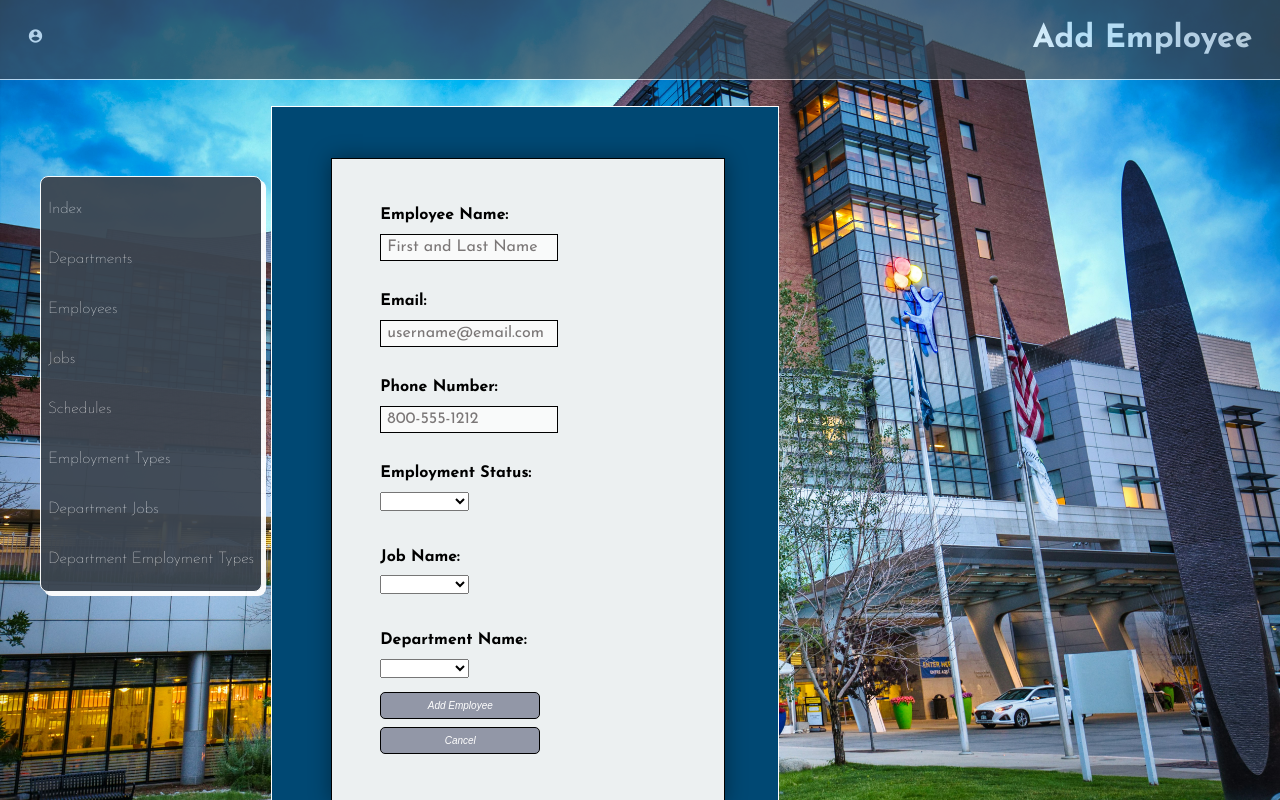
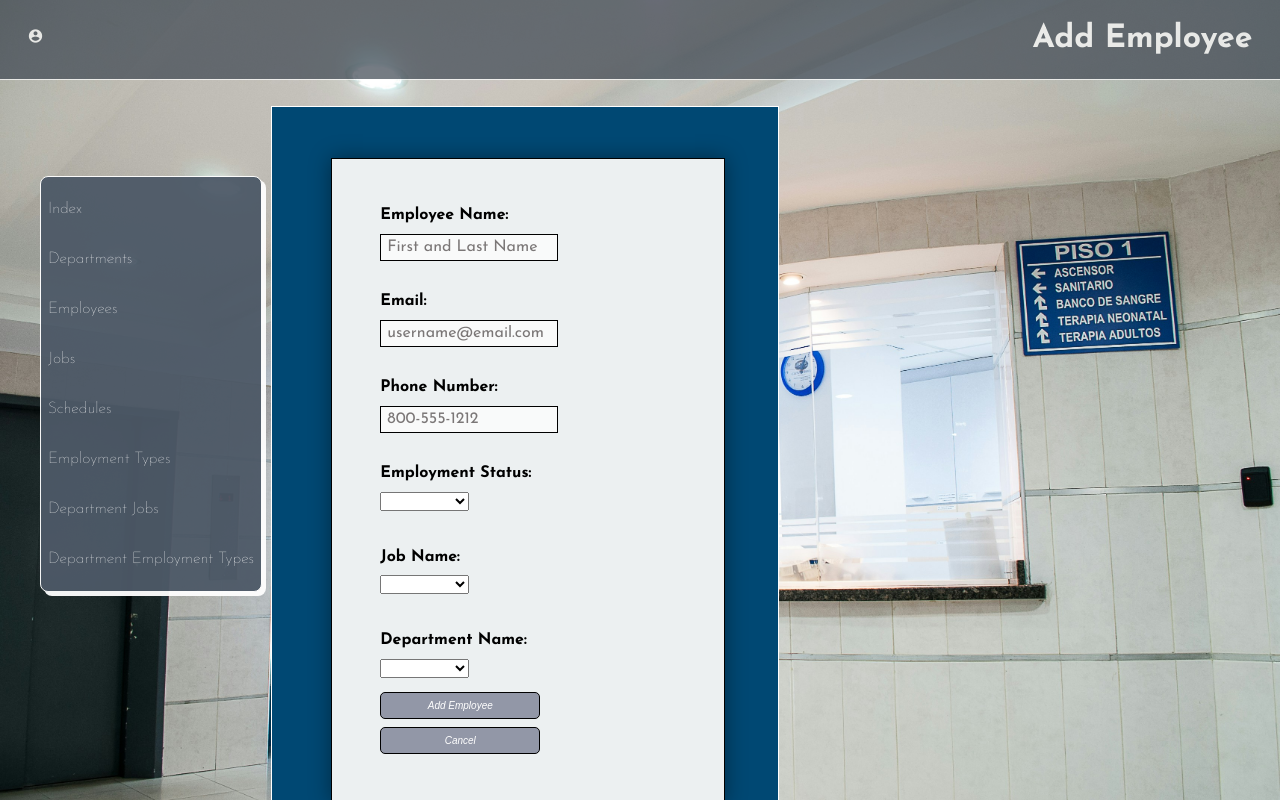
Before and after one commit to welchmea/Hospital_DB, a Flask app: page /add_employee in a window 1280 px wide. Run offline with Flask 3, Linux system fonts and the light colour scheme; a database or web service that is not in the repository returns one stand-in record (values such as "Sample title"); some libraries are stand-ins or nearby versions; some web fonts are replaced.

Commit message:
updated background image

```diff
--- a/static/style.css
+++ b/static/style.css
@@ -1,7 +1,7 @@
 @import url("https://fonts.googleapis.com/css2?family=Josefin+Sans:ital,wght@0,100..700;1,100..700&family=Libre+Baskerville&family=Playfair+Display:ital,wght@0,400..900;1,400..900&display=swap");
 html,
 body {
-  background-image: url("acton-crawford-8PB_TFEy2XQ-unsplash.jpg");
+  background-image: url("martha-dominguez-de-gouveia-nMyM7fxpokE-unsplash.jpg");
   background-position: center;
   background-size: cover;
   background-repeat: repeat;
@@ -66,7 +66,7 @@ div {
   line-height: 50px;
   box-shadow: 4px 4px;
   align-items: left;
-  background-color: #3c4550;
+  background-color: #4d5967;
   padding: 7px;
   border-radius: 8px;
   opacity: 95%;
@@ -92,15 +92,15 @@ a {
   display: flex;
   flex-direction: column;
   position: absolute;
-  top: 150;
-  left: 40;
+    top: 150;
+    left: 40;
   z-index: 10;
   margin-left: 20px;
   border-radius: 8px;
   line-height: 50px;
   box-shadow: 4px 4px;
   align-items: left;
-  background-color: #3c4550;
+  background-color: #4d5967;
   padding: 7px;
   border-radius: 8px;
   opacity: 95%;
```
Also changed, not shown: static/acton-crawford-8PB_TFEy2XQ-unsplash.jpg (deleted), static/brandon-holmes-GofYo51GQ_4-unsplash.jpg (added), static/martha-dominguez-de-gouveia-nMyM7fxpokE-unsplash.jpg (added).
